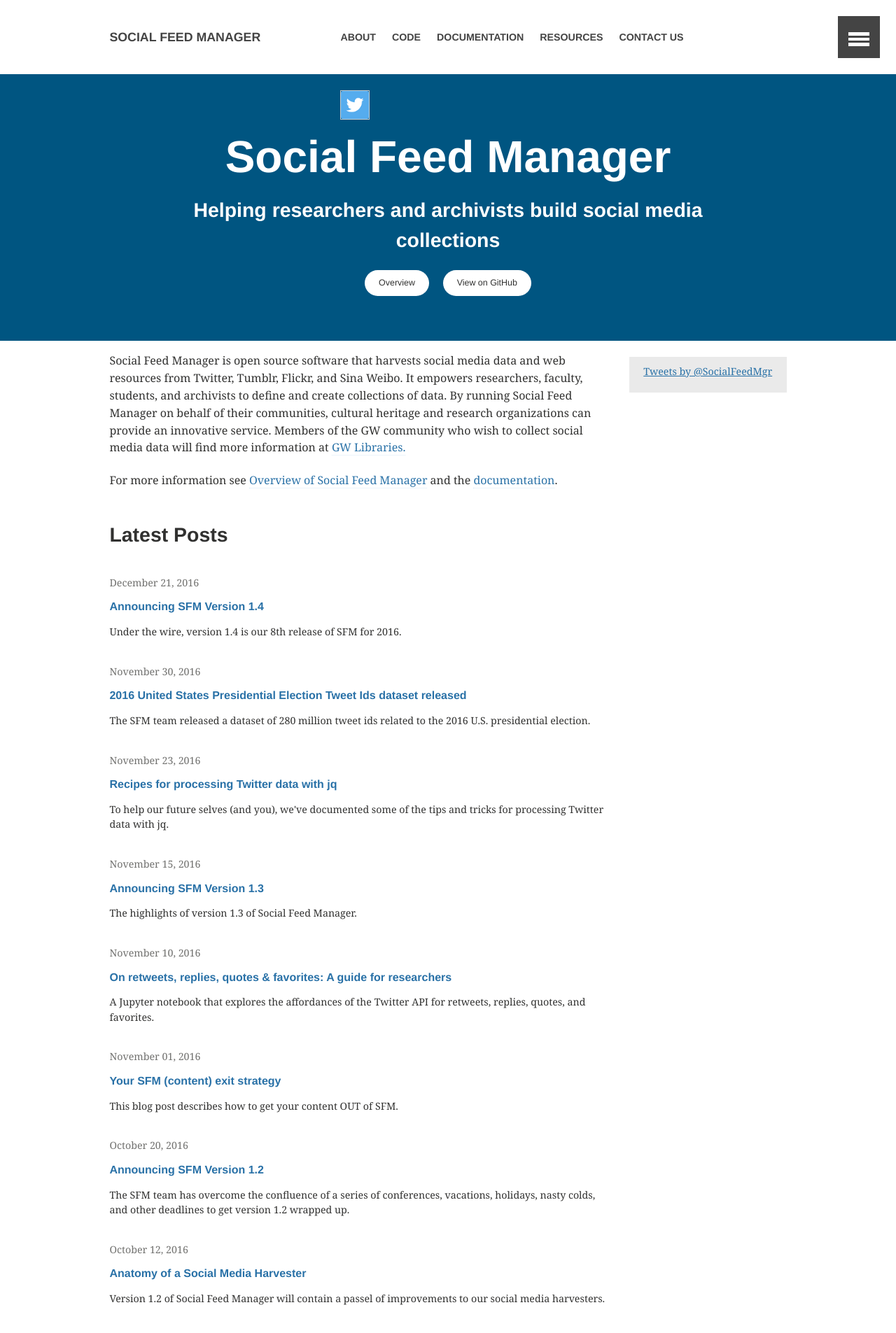
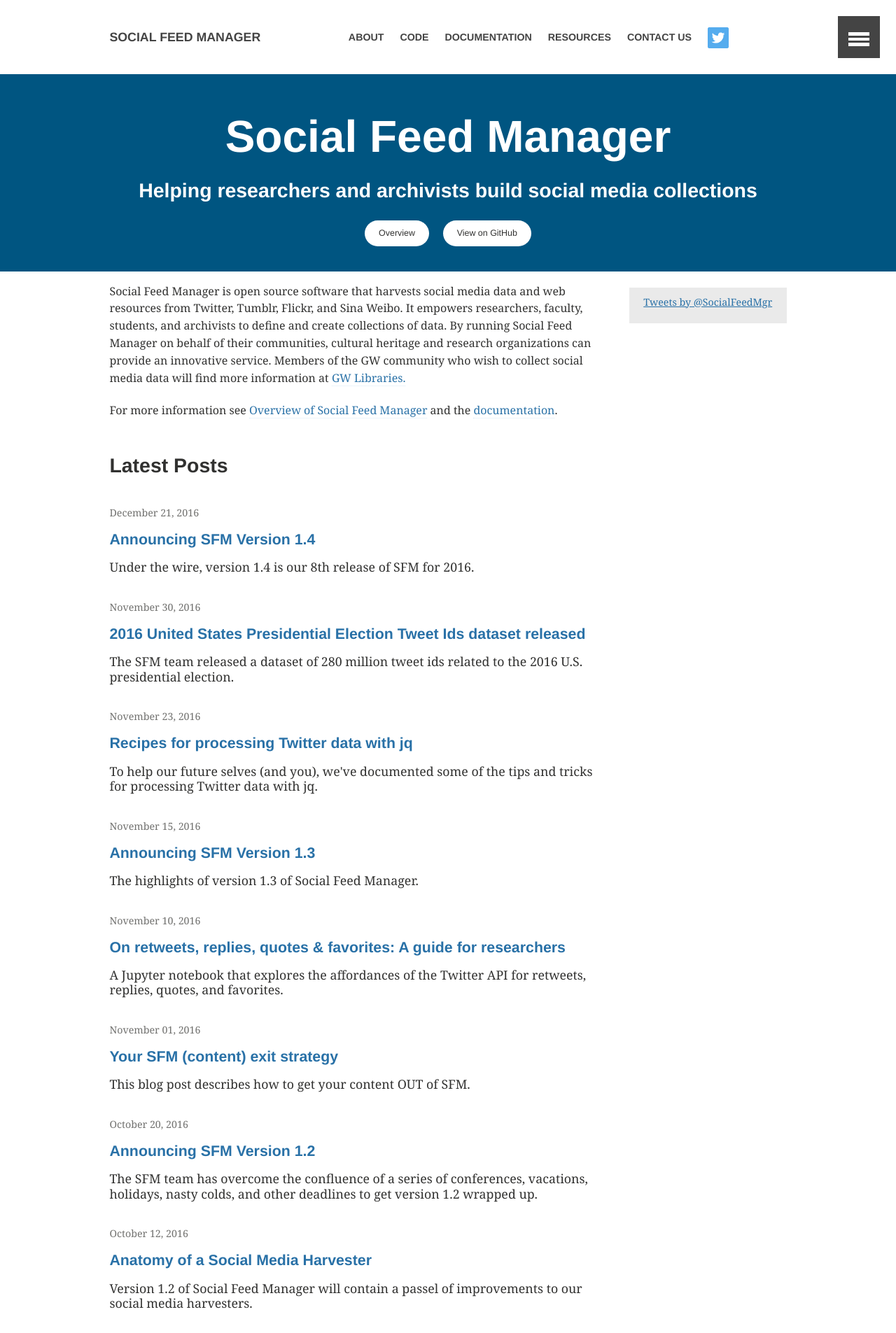
Before and after one commit to gwu-libraries/sfm-ui, a Jekyll site: the page built from index.md, in a window 1280 px wide. Shown: the top 1905 px of the page at 70% size. Built offline with Jekyll 4.4.1, drawn with Linux system fonts in a browser that asks for light colours; comment, search, counter and statistics services are not loaded.

Commit message:
Layout tweaks (#636)
* spacing and images

* smaller twitter image

* fixing syntax

```diff
--- a/_sass/_layout.scss
+++ b/_sass/_layout.scss
@@ -108,6 +108,10 @@
 			color: $black;
 			text-transform: uppercase;
 		}
+                img {
+                        margin-top: 0px;
+                        border: none;
+                }
 	}
 }
 
@@ -241,10 +245,10 @@
 .page-lead-content {
 	padding: 1em;
 	@include media($medium) {
-		padding: 2em;
+		padding: 1em;
 	}
 	@include media($large) {
-		padding: 3em;
+		padding: 1em;
 	}
 	h1 {
 		@include font-size(48);
--- a/_sass/_tiles.scss
+++ b/_sass/_tiles.scss
@@ -17,10 +17,10 @@
     color: lighten($text-color,25);
   }
   .post-title {
-    @include font-size(18,no);
+    @include font-size(24,no);
   }
   .post-excerpt {
-    @include font-size(16);
+    @include font-size(20);
   }
   .post-teaser {
     position: relative;
```
Also changed, not shown: images/square-twitter.png.
